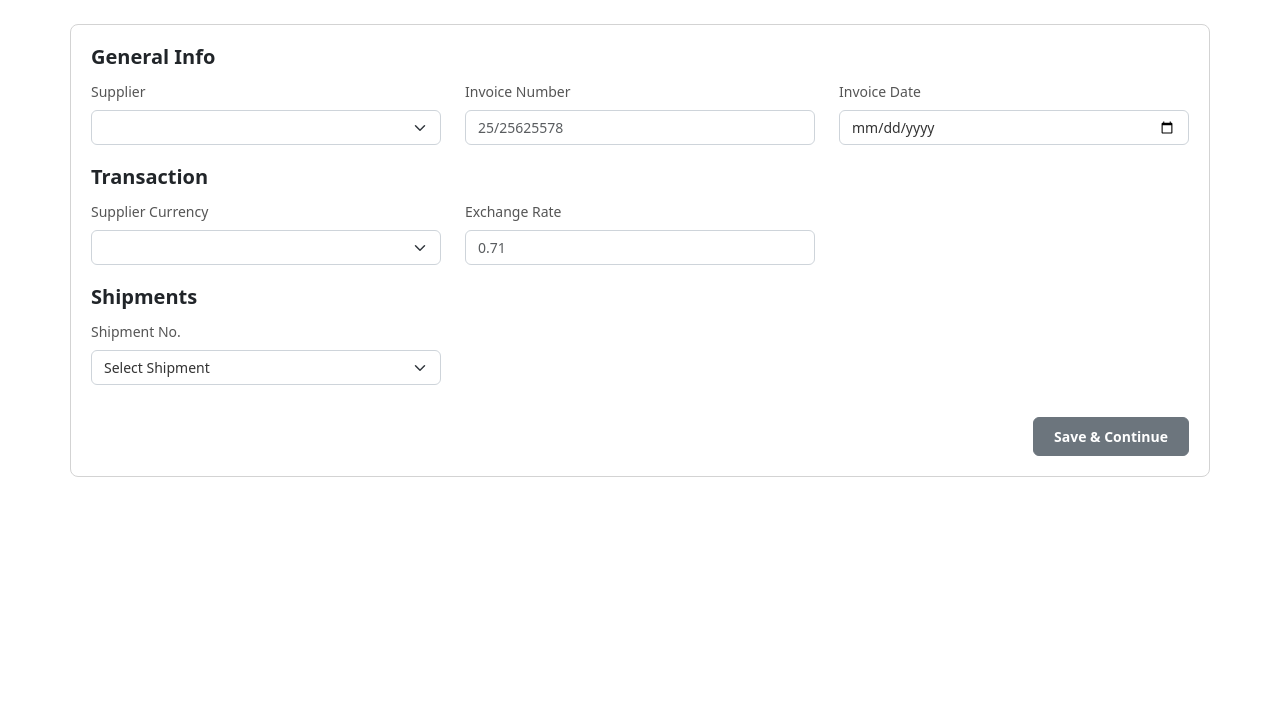
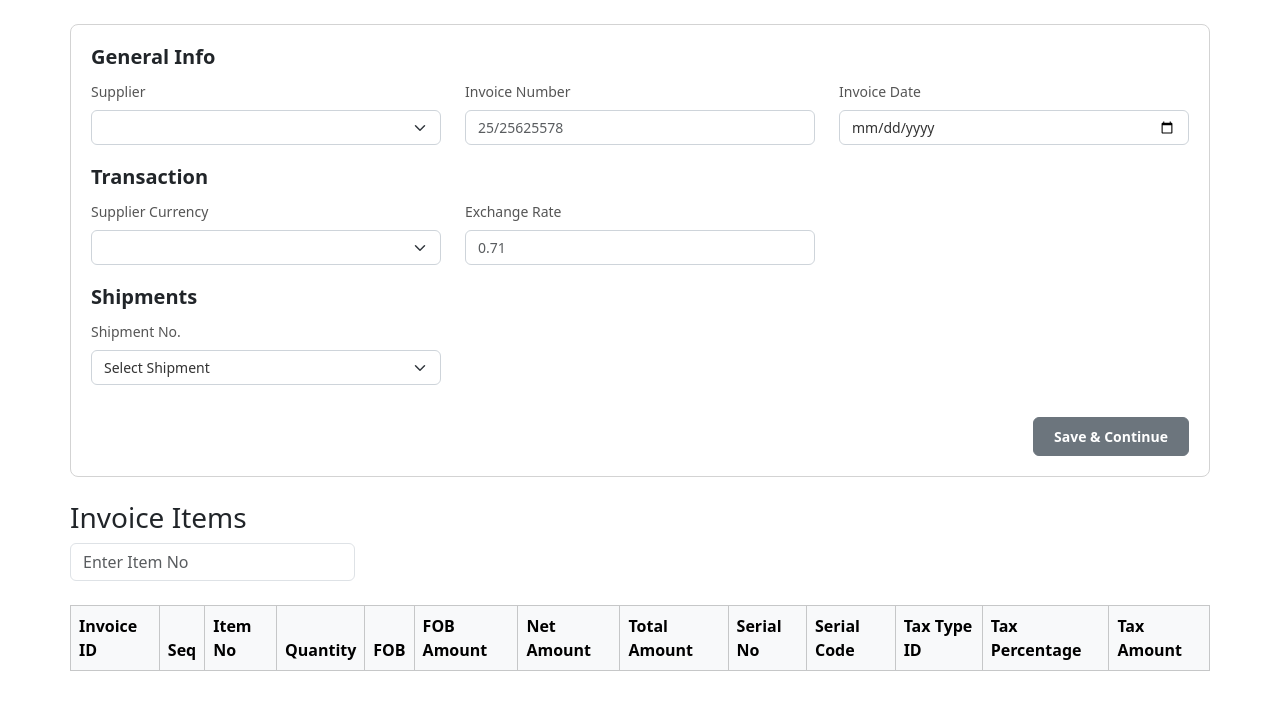
Before and after one commit to Momen-Alshouha/invoice-receiving-module, an Angular app: page /add-invoice in a window 1280 px wide. Shown: the top 710 px of the page. Built offline with nearby package versions, Linux system fonts and the light colour scheme.

Commit message:
feat: integrate form handling and dynamic search for adding invoice items
- Implement form handling in InvoiceItemsComponent for item addition
- Add dynamic search functionality to fetch and display item suggestions
- Enable item selection and quantity input for adding to invoice

```diff
--- a/src/app/add-invoice/add-invoice.component.html
+++ b/src/app/add-invoice/add-invoice.component.html
@@ -143,3 +143,5 @@
       <div>Creation Date:</div><strong>    {{ createdInvoiceData.invoiceDate | date : "MM/dd/yyyy" }}</strong>  |
   </div>
 </div>
+
+<app-invoice-items></app-invoice-items>
--- a/src/app/add-invoice/add-invoice.component.ts
+++ b/src/app/add-invoice/add-invoice.component.ts
@@ -8,12 +8,13 @@ import {
   ReactiveFormsModule,
 } from '@angular/forms';
 import { CommonModule } from '@angular/common';
+import { InvoiceItemsComponent } from "../invoice-items/invoice-items.component";
 
 CommonModule;
 @Component({
   selector: 'app-add-invoice',
   standalone: true,
-  imports: [CommonModule, ReactiveFormsModule],
+  imports: [CommonModule, ReactiveFormsModule, InvoiceItemsComponent],
   templateUrl: './add-invoice.component.html',
   styleUrl: './add-invoice.component.css',
 })
--- /dev/null
+++ b/src/app/interfaces/invoice-item.ts
@@ -0,0 +1,15 @@
+export interface InvoiceItem {
+    invoiceId: number;
+    seq: number;
+    itemNo: string;
+    quantity: number;
+    fob: number;
+    fobAmount: number;
+    netAmount: number;
+    totalAmount: number;
+    serialNo: string;
+    serialCode: string;
+    taxTypeId: number;
+    taxPercentage: number;
+    taxAmount: number;
+  }
--- /dev/null
+++ b/src/app/invoice-items/invoice-items.component.html
@@ -0,0 +1,101 @@
+<div class="container my-4 p-0">
+  <h3>Invoice Items</h3>
+
+  <!-- Search and Add Section -->
+  <div class="row mb-3 position-relative">
+    <div class="col-md-12 p-0">
+      <!-- Call onSearch with each keystroke -->
+
+      <div class="container">
+
+        <div class="row align-items-end">
+          <!-- Item No Input Field -->
+          <div class="col-md-3 p-0 ">
+            <input
+              type="text"
+              class="form-control"
+              placeholder="Enter Item No"
+              [(ngModel)]="searchItemNo"
+              (input)="onSearch(searchItemNo)"
+            />
+          </div>
+
+          <!-- Quantity Input Field -->
+          <div *ngIf="selectedItem" class="col-md-1 p-0">
+            <div class="form-group p-0">
+              <label for="quantity">QTY</label>
+              <input
+                type="text"
+                placeholder="QTY"
+                id="quantity"
+                class="form-control"
+                [(ngModel)]="quantity"
+              />
+            </div>
+          </div>
+
+          <!-- Add to Invoice Button -->
+          <div *ngIf="selectedItem" class="col-md-1 p-0">
+            <button class="btn btn-dark w-100" (click)="addItem()">
+              Add
+            </button>
+          </div>
+        </div>
+      </div>
+
+
+      <!-- Dropdown for search results -->
+      <div
+        class="col-md-3 list-group position-absolute"
+        *ngIf="searchResults.length > 0"
+      >
+        <button
+          type="button"
+          class="list-group-item list-group-item-action"
+          *ngFor="let item of searchResults"
+          (click)="selectItem(item)"
+        >
+          {{ item.itemNo }}
+        </button>
+      </div>
+    </div>
+  </div>
+
+  <!-- Invoice Items Table -->
+  <table class="table table-striped table-bordered mt-4">
+    <thead class="table-light">
+      <tr>
+        <th scope="col">Invoice ID</th>
+        <th scope="col">Seq</th>
+        <th scope="col">Item No</th>
+        <th scope="col">Quantity</th>
+        <th scope="col">FOB</th>
+        <th scope="col">FOB Amount</th>
+        <th scope="col">Net Amount</th>
+        <th scope="col">Total Amount</th>
+        <th scope="col">Serial No</th>
+        <th scope="col">Serial Code</th>
+        <th scope="col">Tax Type ID</th>
+        <th scope="col">Tax Percentage</th>
+        <th scope="col">Tax Amount</th>
+      </tr>
+    </thead>
+    <tbody>
+      <tr *ngFor="let item of invoiceItems">
+        <td>{{ item.invoiceId }}</td>
+        <td>{{ item.seq }}</td>
+        <td>{{ item.itemNo }}</td>
+        <td>{{ item.quantity }}</td>
+        <td>{{ item.fob }}</td>
+        <td>{{ item.fobAmount }}</td>
+        <td>{{ item.netAmount }}</td>
+        <td>{{ item.totalAmount }}</td>
+        <td>{{ item.serialNo }}</td>
+        <td>{{ item.serialCode }}</td>
+        <td>{{ item.taxTypeId }}</td>
+        <td>{{ item.taxPercentage }}%</td>
+        <td>{{ item.taxAmount }}</td>
+      </tr>
+    </tbody>
+  </table>
+</div>
--- /dev/null
+++ b/src/app/invoice-items/invoice-items.component.ts
@@ -0,0 +1,71 @@
+import { Component, OnInit } from '@angular/core';
+import { InvoiceItemsService } from '../services/invoice-items.service';
+import { InvoiceItem } from '../interfaces/invoice-item';
+import { CommonModule } from '@angular/common';
+import { FormsModule } from '@angular/forms';
+import { debounceTime, distinctUntilChanged, switchMap } from 'rxjs/operators';
+import { Subject } from 'rxjs';
+
+@Component({
+  selector: 'app-invoice-items',
+  standalone: true,
+  imports: [CommonModule, FormsModule],
+  templateUrl: './invoice-items.component.html',
+  styleUrls: ['./invoice-items.component.css']
+})
+export class InvoiceItemsComponent implements OnInit {
+  invoiceItems: InvoiceItem[] = []; // Array to store added invoice items
+  searchItemNo: string = ''; // For the search input
+  searchResults: InvoiceItem[] = []; // Array to store search results
+  selectedItem: InvoiceItem | null = null; // Store the selected item
+  quantity: number = 0; // Default quantity input
+  private searchTerms = new Subject<string>(); // Observable for search terms
+
+  constructor(private invoiceItemsService: InvoiceItemsService) {}
+
+  ngOnInit(): void {}
+
+  // Push a search term into the observable stream.
+  onSearch(term: string): void {
+    this.searchTerms.next(term);
+    this.searchTerms.pipe(
+      distinctUntilChanged(), // Only if the term has changed
+      switchMap((term: string) => this.invoiceItemsService.searchItem(term))
+    ).subscribe({
+      next: (data: InvoiceItem[]) => {
+        this.searchResults = data;
+        console.log("searchResults updated LENGTH:", this.searchResults.length); // Log the updated searchResults
+      },
+      error: (err) =>{ console.error('Error fetching items:', err) ; this.searchResults.length =0}
+
+    });
+  }
+
+  // Method to add the selected item to the invoice items table
+  addItem() {
+    if (this.selectedItem && this.quantity > 0) {
+      const itemToAdd: InvoiceItem = {
+        ...this.selectedItem,
+        quantity: this.quantity
+      };
+
+      this.invoiceItems.push(itemToAdd); // Add item to the table
+      this.resetSearch(); // Clear selection and search fields
+    }
+  }
+
+  // Method to handle item selection
+  selectItem(item: InvoiceItem) {
+    this.selectedItem = item;
+    this.searchItemNo = item.itemNo; // Set the input to the selected itemNo
+    this.searchResults = []; // Clear search results
+  }
+
+  // Reset search fields
+  resetSearch() {
+    this.searchItemNo = '';
+    this.searchResults = [];
+    this.selectedItem = null;
+    this.quantity = 1;
+  }
+}
--- a/src/app/invoices/invoices.component.html
+++ b/src/app/invoices/invoices.component.html
@@ -1,24 +1,24 @@
-
-
 <div class="container my-4">
   <!-- Global Search Filter -->
-    <div class="form-group mb-3 w-50">
-      <div class="input-group">
+
+  <div class="form-group mb-3 w-100">
+    <div class="d-flex justify-content-between align-items-center">
+      <div class="flex-grow-1 me-2">
         <input
           type="text"
           id="searchInput"
-          class="form-control"
+          class="form-control w-50"
           [(ngModel)]="searchText"
           (input)="applyFilter()"
           placeholder="Search by Invoice Seq, Supplier, or Invoice No."
         />
+      </div>
 
-      <button class="btn btn-dark" routerLink="/add-invoice">New Invoice</button>
-
+      <button class="btn btn-dark" routerLink="/add-invoice">
+        New Invoice
+      </button>
     </div>
   </div>
-
-
 
   <div class="table-responsive">
     <table class="table table-striped table-bordered">
@@ -29,7 +29,8 @@
             <button
               class="btn btn-link p-0 ms-2"
               (click)="toggleInvoiceSeqSearch()"
-                title="Search by Invoice Seq">
+              title="Search by Invoice Seq"
+            >
               <i class="bi bi-search"></i>
             </button>
             <div *ngIf="showInvoiceSeqSearch" class="mt-2">
@@ -44,15 +45,19 @@
           </th>
           <th scope="col">Supplier</th>
           <th scope="col">Supplier Invoice No</th>
-            <th scope="col">Creation Date
-                <app-datepicker (dateSelected)="onDateSelected($event)"></app-datepicker>
+          <th scope="col">
+            Creation Date
+            <app-datepicker
+              (dateSelected)="onDateSelected($event)"
+            ></app-datepicker>
           </th>
           <th scope="col">
             <select
               class="form-select form-select-sm"
               [(ngModel)]="selectedStatus"
               (change)="applyFilter()"
-                  aria-label="Filter by Status">
+              aria-label="Filter by Status"
+            >
               <option [ngValue]="null" disabled selected>Status</option>
               <option *ngFor="let status of statuses" [ngValue]="status.value">
                 {{ status.label }}
@@ -66,8 +71,22 @@
           <td>{{ invoice.invoiceSeq ?? "N/A" }}</td>
           <td>{{ invoice.supplierName ?? "N/A" }}</td>
           <td>{{ invoice.invoiceNumber ?? "N/A" }}</td>
-            <td>{{ invoice.invoiceDate ? (invoice.invoiceDate | date: "yyyy-MM-dd") : "N/A" }}</td>
-            <td>{{ invoice.statusId === 1 ? "Draft" : invoice.statusId === 2 ? "Created" : "Unknown" }}</td>
+          <td>
+            {{
+              invoice.invoiceDate
+                ? (invoice.invoiceDate | date : "yyyy-MM-dd")
+                : "N/A"
+            }}
+          </td>
+          <td>
+            {{
+              invoice.statusId === 1
+                ? "Draft"
+                : invoice.statusId === 2
+                ? "Created"
+                : "Unknown"
+            }}
+          </td>
         </tr>
       </tbody>
     </table>
--- /dev/null
+++ b/src/app/services/invoice-items.service.ts
@@ -0,0 +1,23 @@
+import { Injectable } from '@angular/core';
+import { HttpClient } from '@angular/common/http';
+import { Observable } from 'rxjs';
+import { InvoiceItem } from '../interfaces/invoice-item';
+import { API_ENDPOINTS } from '../../environments/api-endpoints';
+
+@Injectable({
+  providedIn: 'root'
+})
+export class InvoiceItemsService {
+  private apiUrl = API_ENDPOINTS.InvoiceItems;
+
+  constructor(private http: HttpClient) {}
+
+  getInvoiceItems(): Observable<InvoiceItem[]> {
+    return this.http.get<InvoiceItem[]>(this.apiUrl);
+  }
+
+  searchItem(itemNo: string): Observable<InvoiceItem[]> {
+    return this.http.get<InvoiceItem[]>(`${API_ENDPOINTS.searchItems}${itemNo}`);
+  }
+
+}
--- a/src/environments/api-endpoints.ts
+++ b/src/environments/api-endpoints.ts
@@ -2,6 +2,7 @@ import { environment } from './environment';
 
 export const API_ENDPOINTS = {
   invoices: `${environment.apiBaseUrl}/invoices`,
-  addInvoice: `${environment.apiBaseUrl}/add-invoice
-`,
+  addInvoice: `${environment.apiBaseUrl}/add-invoice`,
+  InvoiceItems: `${environment.apiBaseUrl}/invoice-items`,
+  searchItems: `${environment.apiBaseUrl}/search-item?itemNo=`,
 };
```
Also changed, not shown: src/app/invoice-items/invoice-items.component.css (added). Lines whose indentation alone changed are shown as unchanged.
